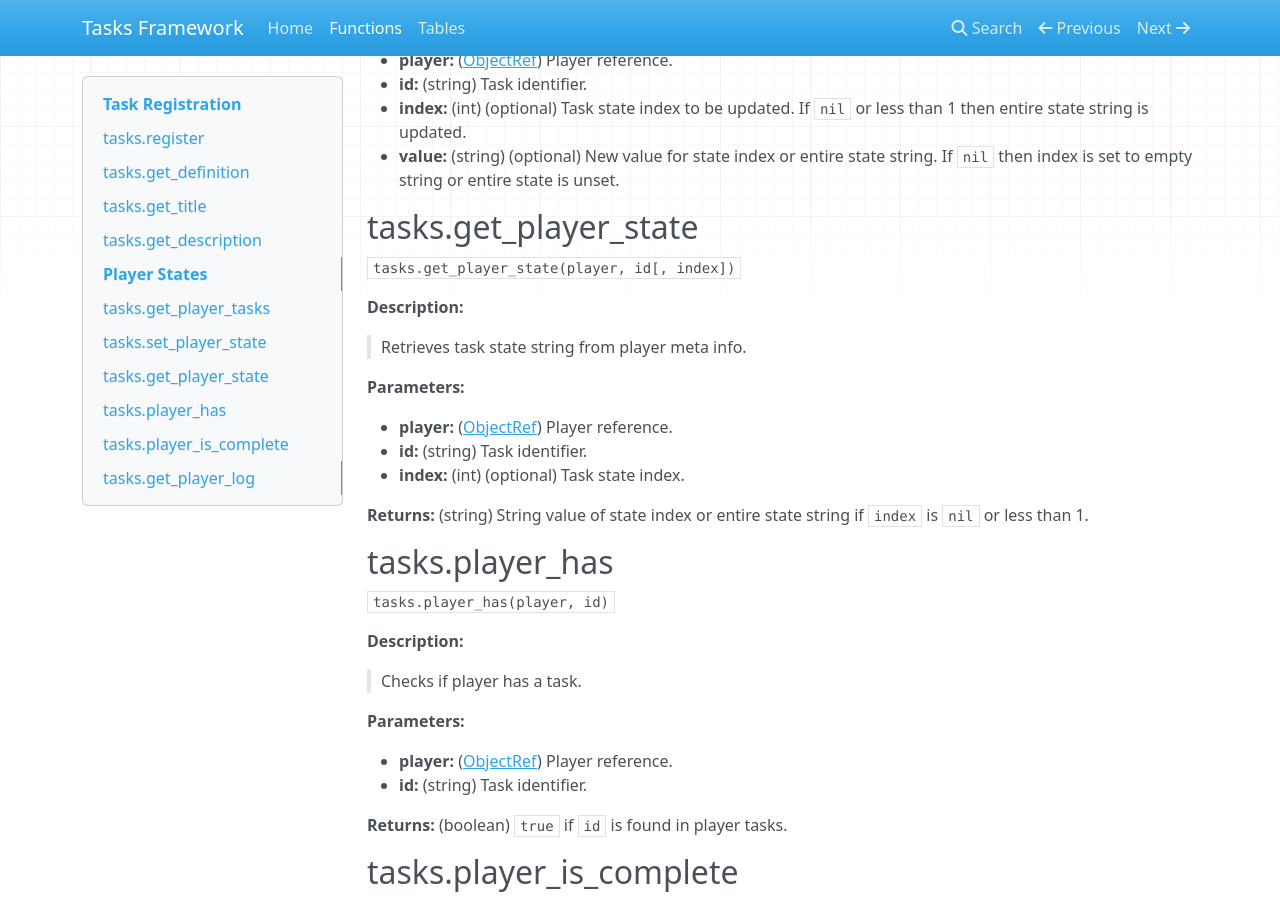
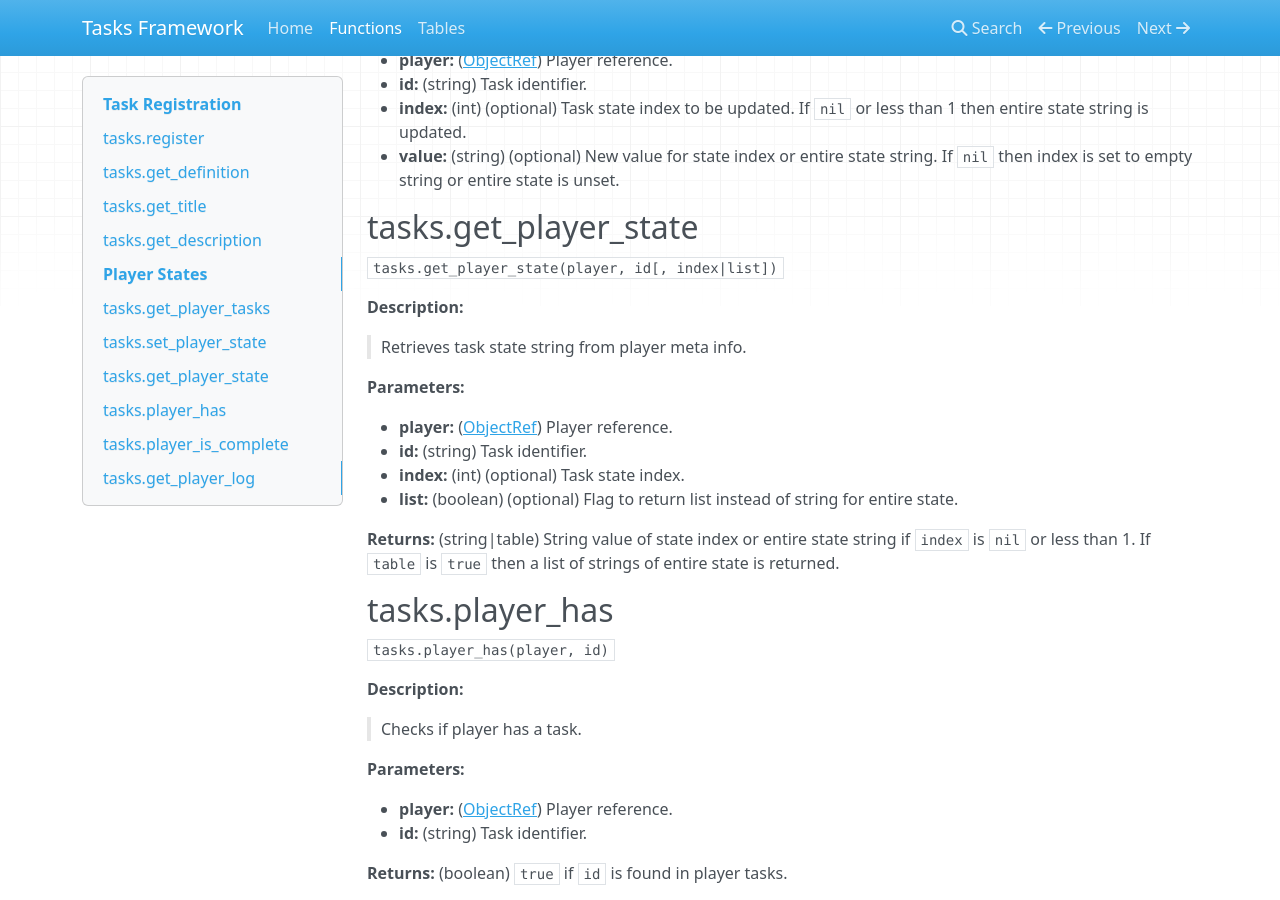
Before and after one commit to AntumMT/mod-tasks, an MkDocs documentation site: the page built from docs/md/functions.md, in a window 1280 px wide and 900 px high, scrolled down 1767 px. Built offline with MkDocs 1.6.1, drawn with Linux system fonts in a browser that asks for light colours; nearby versions of some CDN libraries.

Commit message:
Optionally return list of strings from tasks.get_player_state

```diff
--- a/docs/md/functions.md
+++ b/docs/md/functions.md
@@ -97,7 +97,7 @@ __Parameters:__
 
 ## tasks.get_player_state
 
-`tasks.get_player_state(player, id[, index])`
+`tasks.get_player_state(player, id[, index|list])`
 
 __Description:__
 
@@ -108,9 +108,10 @@ __Parameters:__
 - __player:__ ([ObjectRef]) Player reference.
 - __id:__ (string) Task identifier.
 - __index:__ (int) (optional) Task state index.
+- __list:__ (boolean) (optional) Flag to return list instead of string for entire state.
 
-__Returns:__ (string) String value of state index or entire state string if `index` is `nil` or
-  less than 1.
+__Returns:__ (string|table) String value of state index or entire state string if `index` is `nil`
+  or less than 1. If `table` is `true` then a list of strings of entire state is returned.
 
 
 ## tasks.player_has
```
Also changed, not shown: 1 other file.
